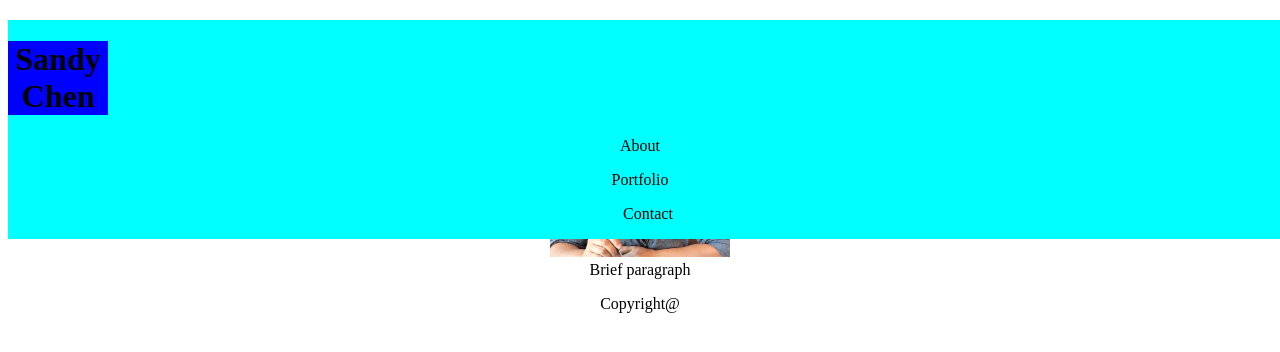
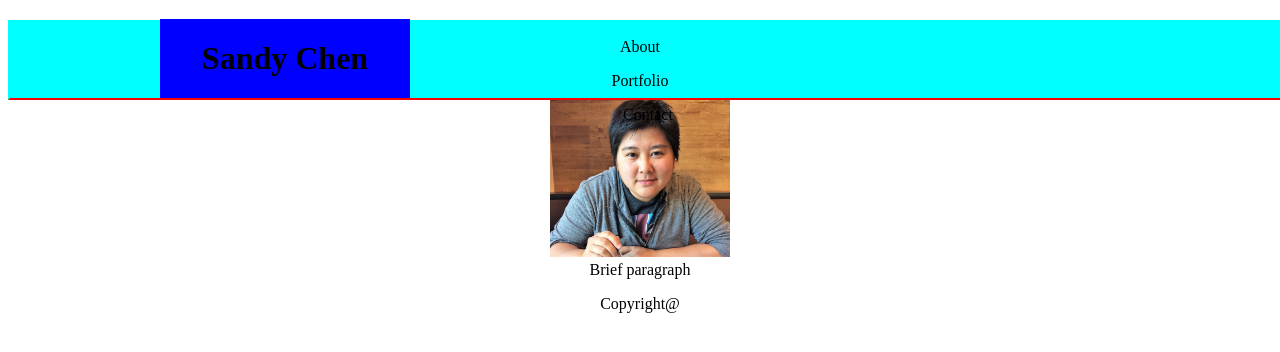
Before and after one commit to SansterSee/Basic-Portfolio, a plain HTML site: page index.html in a window 1280 px wide. Drawn offline with Linux system fonts and the light colour scheme.

Commit message:
formatted header

```diff
--- a/assets/css/style.css
+++ b/assets/css/style.css
@@ -15,15 +15,21 @@ header  {
     margin: 0;
     padding: 0;
     width: 100%;
-    height: auto;
+    height: 80px;
     position: fixed;
-    overflow: auto;
+    border-style: solid;
+    border-width: 2px;
+    border-color: aqua;
+    border-bottom-color: red;
 }
 
 h1  {
     background-color: blue;
-    width: 100px;
-
-
+    width: 250px;
+    padding: 21px;
+    position: absolute;
+    top: -24px;
+    left: 150px;
+    float: left;
 
 }
```
